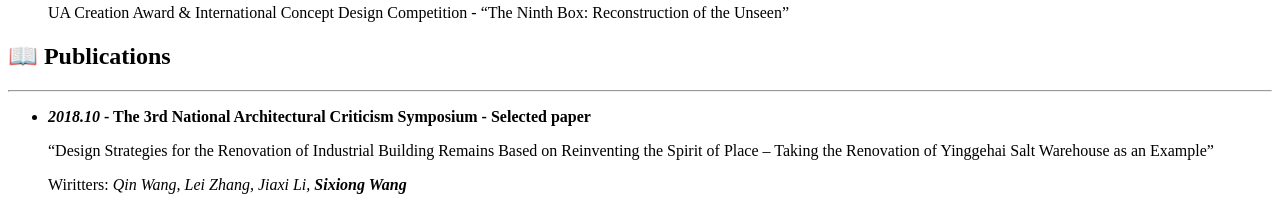
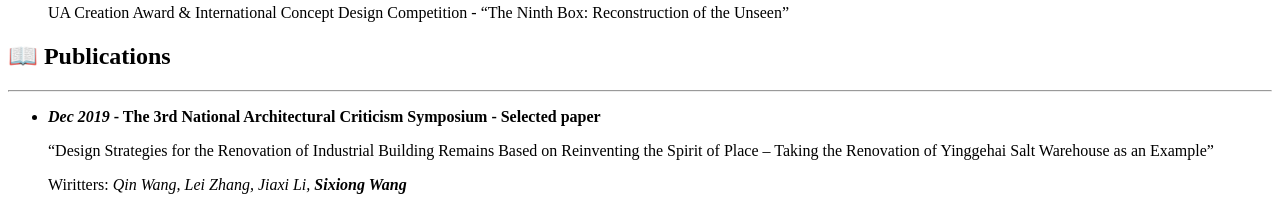
Before and after one commit to sixiong-wang/academic-page, a Jekyll site: the page built from _pages/includes/honers.md, in a window 1280 px wide. Shown: the part 1030-1237 px from the top of the page. Built offline with Jekyll 4.4.1, drawn with Linux system fonts in a browser that asks for light colours; our own code applies the rules of GitHub Pages for plain Markdown files; comment, search, counter and statistics services are not loaded.

Commit message:
修改pub时间

```diff
--- a/_pages/includes/honers.md
+++ b/_pages/includes/honers.md
@@ -28,7 +28,7 @@
 
 ## 📖 **Publications**
 ---
-- ***2018.10* - The 3rd National Architectural Criticism Symposium - Selected paper**
+- ***Dec 2019* - The 3rd National Architectural Criticism Symposium - Selected paper**
 
    "Design Strategies for the Renovation of Industrial Building Remains Based on Reinventing the Spirit of Place -- Taking the Renovation of Yinggehai Salt Warehouse as an Example"
 
```
